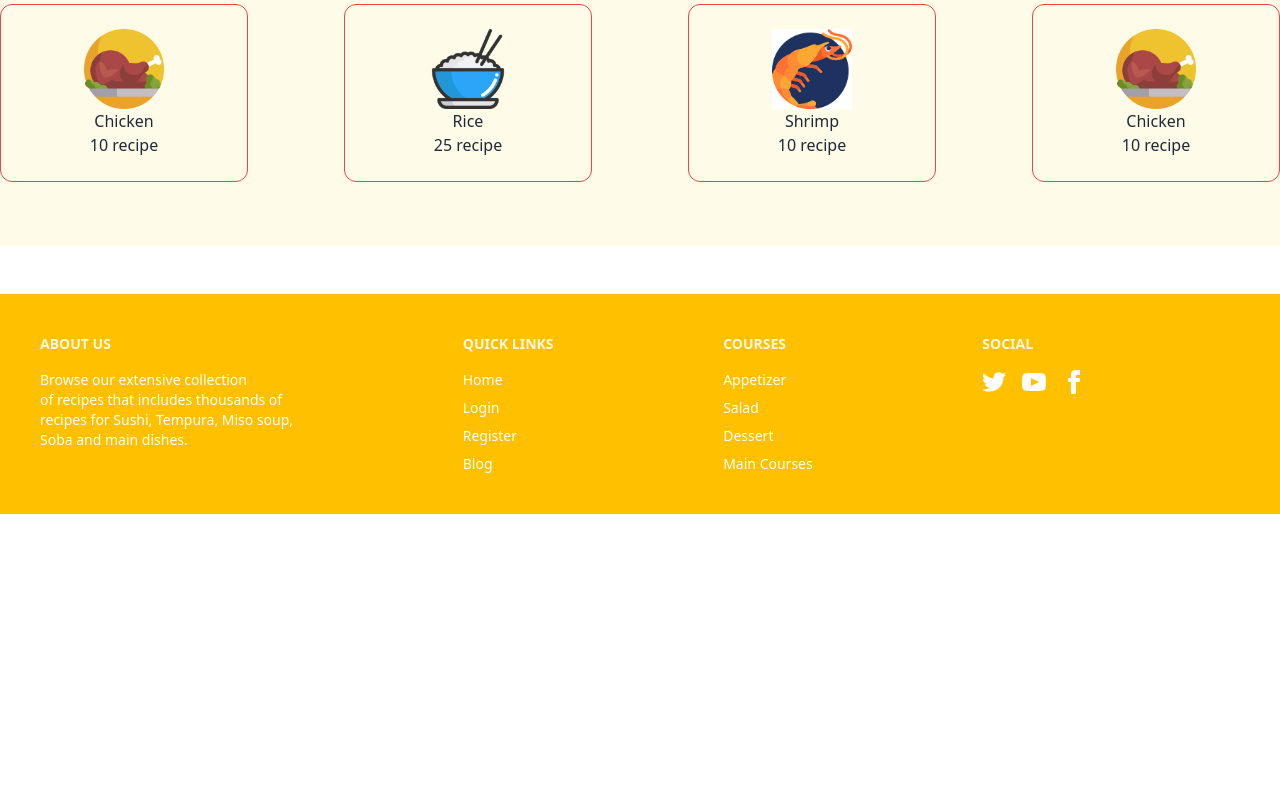
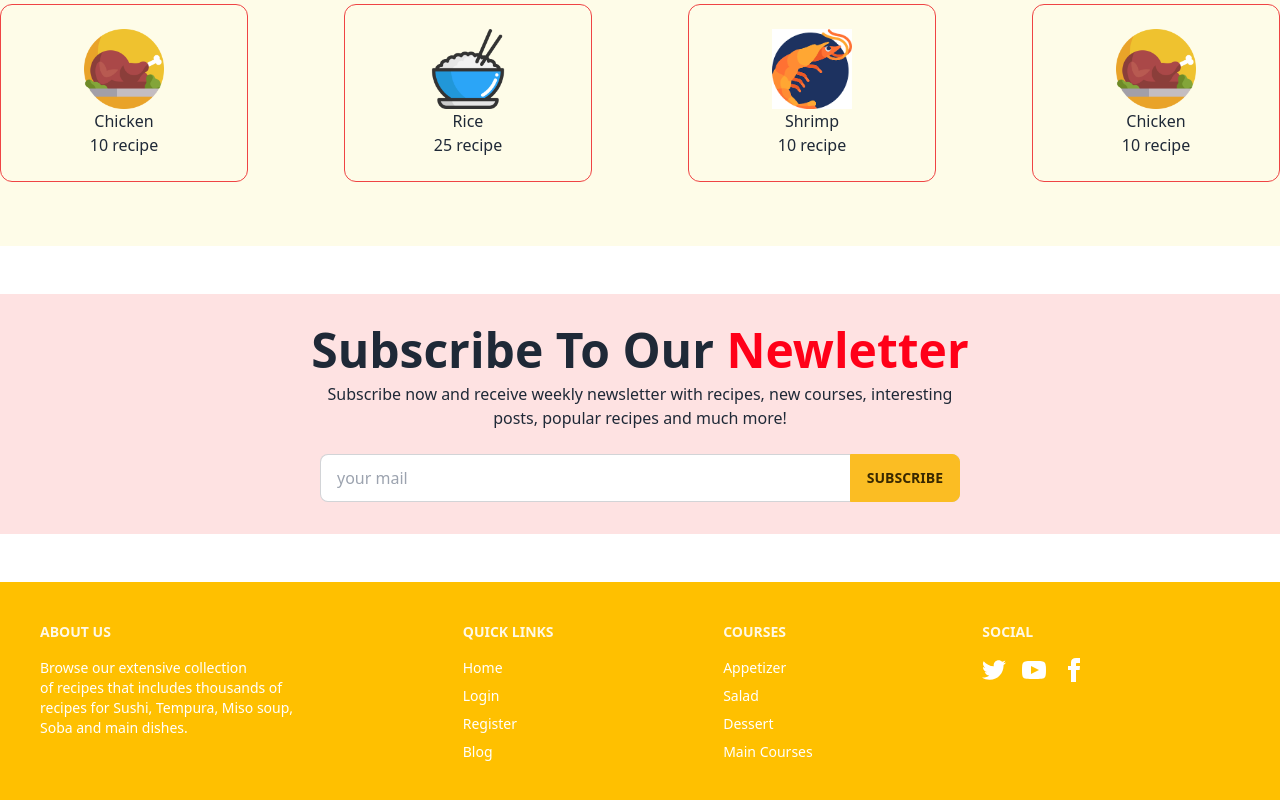
Before and after one commit to mosabbir-duet/japanese-chef-cuisine-client-side, a React (Vite) app: page / in a window 1280 px wide. Shown: the part 1113-1913 px from the top of the page. Before the commit the page ends 1627 px from the top, so only its background shows below. Built offline with nearby package versions, Linux system fonts and the light colour scheme; no server answers.

Commit message:
Added newsletter section

```diff
--- a/src/pages/Home/Home/Home.jsx
+++ b/src/pages/Home/Home/Home.jsx
@@ -1,6 +1,7 @@
 import React from "react";
 import Banner from "../Banner/Banner";
 import ChefInformations from "../ChefInformations/ChefInformations";
+import Newletter from "../Newletter/Newletter";
 import RecipeIncrediant from "../RecipeIncrediant/RecipeIncrediant";
 
 const Home = () => {
@@ -9,6 +10,7 @@ const Home = () => {
       <Banner></Banner>
       <ChefInformations></ChefInformations>
       <RecipeIncrediant></RecipeIncrediant>
+      <Newletter></Newletter>
     </div>
   );
 };
--- /dev/null
+++ b/src/pages/Home/Newletter/Newletter.jsx
@@ -0,0 +1,33 @@
+import React from "react";
+
+const Newletter = () => {
+  return (
+    <div className="container mx-auto bg-red-100 my-12 py-8">
+      <div className="pb-4 ">
+        <h2 className="text-5xl text-center font-semibold   ">
+          Subscribe To Our <span className="text-[#ff0018]">Newletter</span>
+        </h2>
+        <p className="text-center py-2">
+          Subscribe now and receive weekly newsletter with recipes, new courses,
+          interesting <br /> posts, popular recipes and much more!
+        </p>
+      </div>
+      <div>
+        <div className="form-control w-1/2">
+          <div className="relative left-1/2 ">
+            <input
+              type="text"
+              placeholder="your mail"
+              className="input input-bordered w-full pr-16"
+            />
+            <button className="btn btn-warning absolute top-0 right-0 rounded-l-none">
+              Subscribe
+            </button>
+          </div>
+        </div>
+      </div>
+    </div>
+  );
+};
+
+export default Newletter;
```
